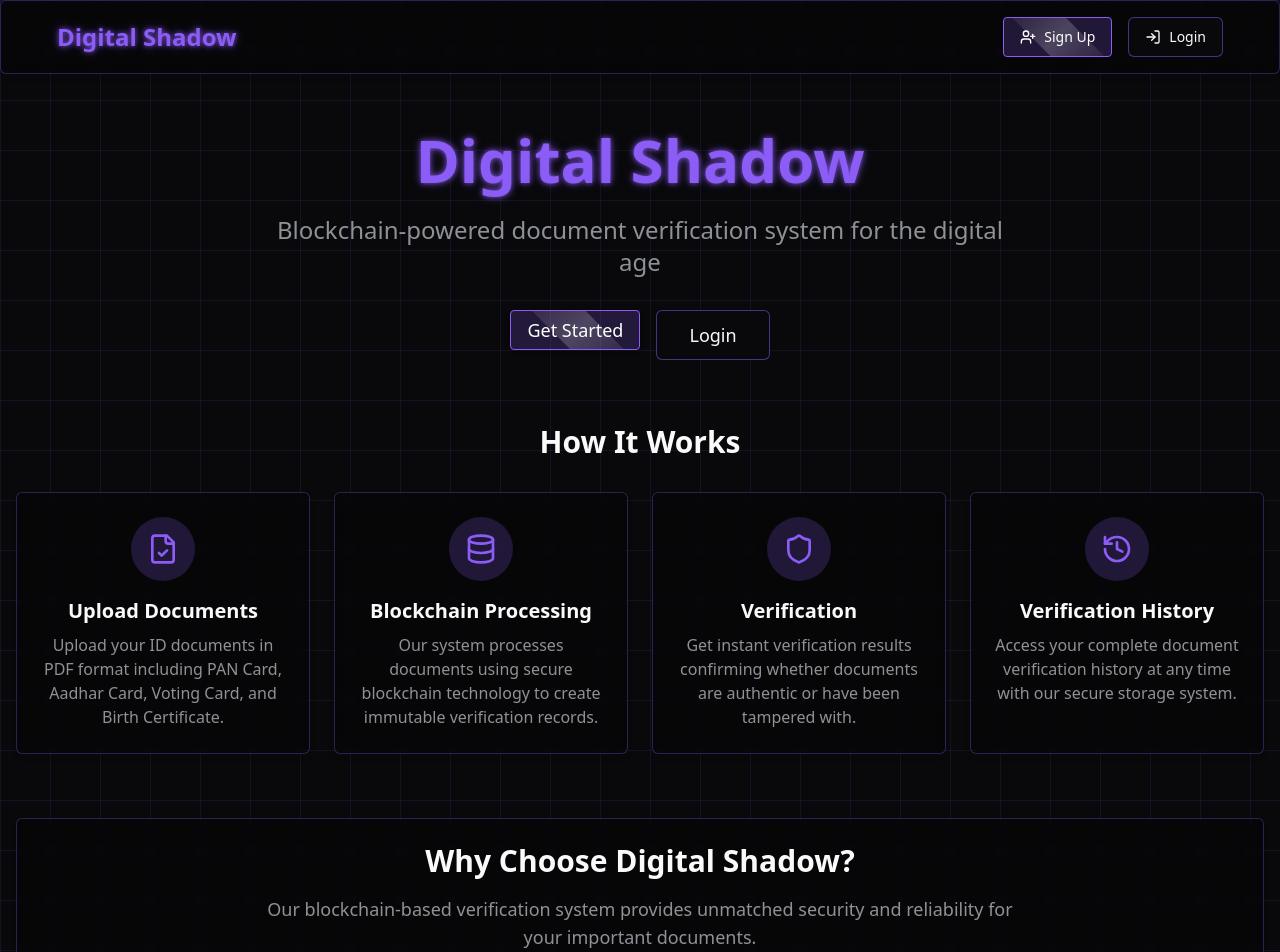
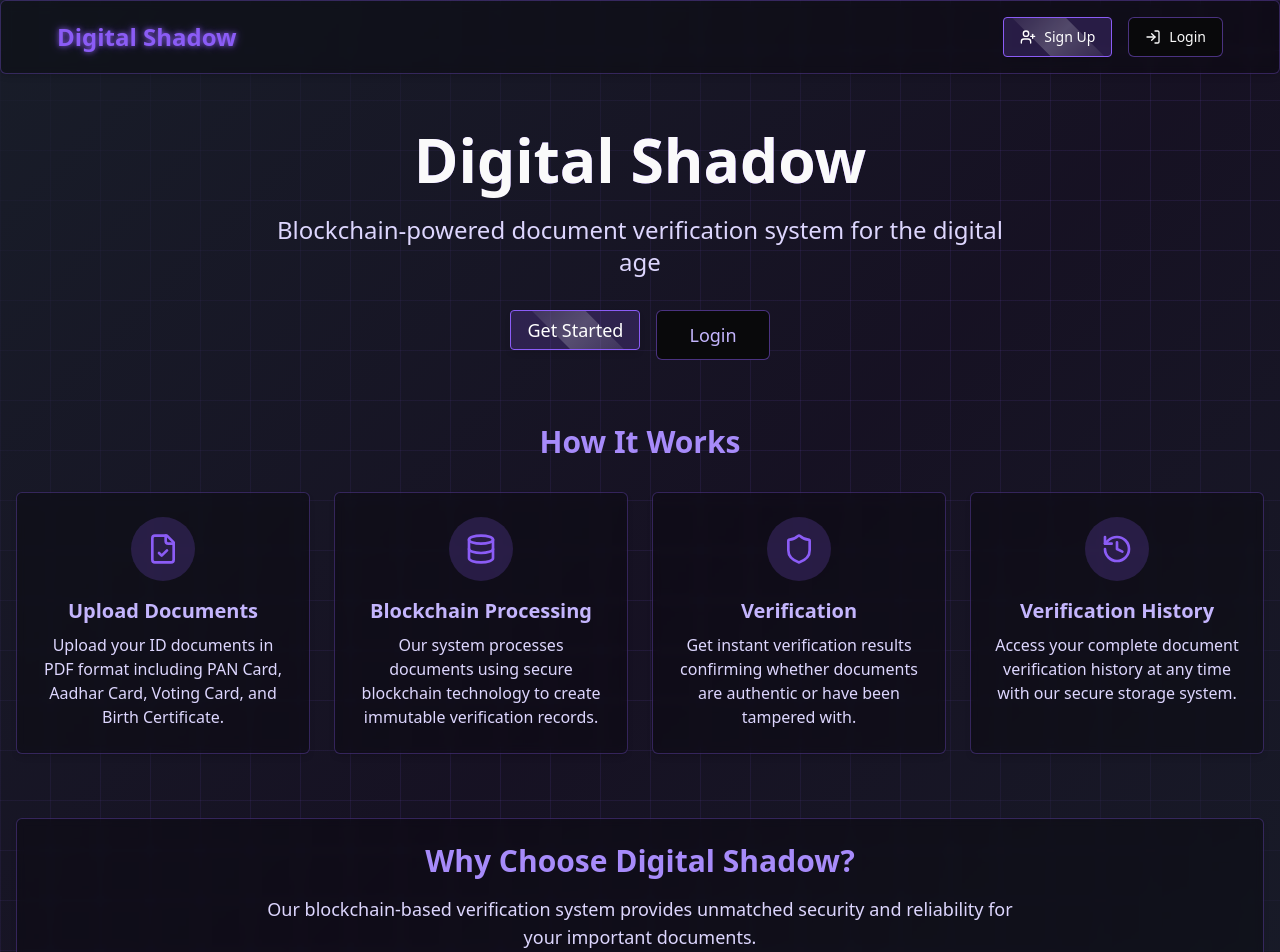
Before and after one commit to Kryan66/digital-shadow-verify-vault, a React (Vite) app: page / in a window 1280 px wide. Shown: the top 952 px of the page. Built offline with nearby package versions, Linux system fonts and the light colour scheme.

Commit message:
Refactor: Enhance UI with color and animation
Add more purple color variations and animation effects to the UI.

```diff
--- a/src/pages/Index.tsx
+++ b/src/pages/Index.tsx
@@ -1,4 +1,3 @@
-
 import Navbar from "@/components/Navbar";
 import Footer from "@/components/Footer";
 import CyberCard from "@/components/CyberCard";
@@ -8,26 +7,29 @@ import { Shield, Database, FileCheck, History } from "lucide-react";
 
 const Index = () => {
   return (
-    <div className="flex flex-col min-h-screen">
+    <div className="flex flex-col min-h-screen bg-gradient-to-br from-cyber-black/90 via-cyber-purple/10 to-cyber-black/90 animate-gradient-shift">
       <Navbar />
 
       <main className="flex-grow container mx-auto px-4 py-8">
         <section className="mb-16 text-center">
           <div className="max-w-3xl mx-auto">
-            <h1 className="text-4xl md:text-5xl lg:text-6xl font-bold mb-6 neon-text">
+            <h1 className="text-4xl md:text-5xl lg:text-6xl font-bold mb-6 text-transparent bg-clip-text bg-gradient-to-r from-cyber-purple-400 to-cyber-purple-600 animate-pulse-color">
               Digital Shadow
             </h1>
-            <p className="text-xl md:text-2xl mb-8 text-cyber-gray">
+            <p className="text-xl md:text-2xl mb-8 text-cyber-purple-200">
               Blockchain-powered document verification system for the digital age
             </p>
             <div className="flex flex-col sm:flex-row justify-center gap-4">
-              <Link to="/auth/signup">
-                <Button className="cyber-button text-lg py-6 px-8">
+              <Link to="/auth/signup" className="group">
+                <Button className="cyber-button text-lg py-6 px-8 group-hover:bg-cyber-purple-500 transition-colors duration-300">
                   Get Started
                 </Button>
               </Link>
-              <Link to="/auth/login">
-                <Button variant="outline" className="border-cyber-purple/50 hover:border-cyber-purple/80 text-lg py-6 px-8">
+              <Link to="/auth/login" className="group">
+                <Button
+                  variant="outline"
+                  className="border-cyber-purple/50 hover:border-cyber-purple-600 text-cyber-purple-300 hover:text-cyber-purple-100 text-lg py-6 px-8 transition-all duration-300 group-hover:scale-105"
+                >
                   Login
                 </Button>
               </Link>
@@ -36,51 +38,51 @@ const Index = () => {
         </section>
 
         <section className="mb-16">
-          <h2 className="text-3xl font-bold mb-8 text-center">How It Works</h2>
+          <h2 className="text-3xl font-bold mb-8 text-center text-cyber-purple-400">How It Works</h2>
           <div className="grid grid-cols-1 md:grid-cols-2 lg:grid-cols-4 gap-6">
-            <CyberCard className="h-full">
+            <CyberCard className="h-full hover:scale-105 transition-transform duration-300">
               <div className="flex flex-col items-center text-center">
-                <div className="mb-4 p-4 rounded-full bg-cyber-purple/20 text-cyber-purple">
+                <div className="mb-4 p-4 rounded-full bg-cyber-purple/20 text-cyber-purple-500">
                   <FileCheck size={32} />
                 </div>
-                <h3 className="text-xl font-semibold mb-2">Upload Documents</h3>
-                <p className="text-cyber-gray">
+                <h3 className="text-xl font-semibold mb-2 text-cyber-purple-300">Upload Documents</h3>
+                <p className="text-cyber-purple-200">
                   Upload your ID documents in PDF format including PAN Card, Aadhar Card, Voting Card, and Birth Certificate.
                 </p>
               </div>
             </CyberCard>
 
-            <CyberCard className="h-full">
+            <CyberCard className="h-full hover:scale-105 transition-transform duration-300">
               <div className="flex flex-col items-center text-center">
-                <div className="mb-4 p-4 rounded-full bg-cyber-purple/20 text-cyber-purple">
+                <div className="mb-4 p-4 rounded-full bg-cyber-purple/20 text-cyber-purple-500">
                   <Database size={32} />
                 </div>
-                <h3 className="text-xl font-semibold mb-2">Blockchain Processing</h3>
-                <p className="text-cyber-gray">
+                <h3 className="text-xl font-semibold mb-2 text-cyber-purple-300">Blockchain Processing</h3>
+                <p className="text-cyber-purple-200">
                   Our system processes documents using secure blockchain technology to create immutable verification records.
                 </p>
               </div>
             </CyberCard>
 
-            <CyberCard className="h-full">
+            <CyberCard className="h-full hover:scale-105 transition-transform duration-300">
               <div className="flex flex-col items-center text-center">
-                <div className="mb-4 p-4 rounded-full bg-cyber-purple/20 text-cyber-purple">
+                <div className="mb-4 p-4 rounded-full bg-cyber-purple/20 text-cyber-purple-500">
                   <Shield size={32} />
                 </div>
-                <h3 className="text-xl font-semibold mb-2">Verification</h3>
-                <p className="text-cyber-gray">
+                <h3 className="text-xl font-semibold mb-2 text-cyber-purple-300">Verification</h3>
+                <p className="text-cyber-purple-200">
                   Get instant verification results confirming whether documents are authentic or have been tampered with.
                 </p>
               </div>
             </CyberCard>
 
-            <CyberCard className="h-full">
+            <CyberCard className="h-full hover:scale-105 transition-transform duration-300">
               <div className="flex flex-col items-center text-center">
-                <div className="mb-4 p-4 rounded-full bg-cyber-purple/20 text-cyber-purple">
+                <div className="mb-4 p-4 rounded-full bg-cyber-purple/20 text-cyber-purple-500">
                   <History size={32} />
                 </div>
-                <h3 className="text-xl font-semibold mb-2">Verification History</h3>
-                <p className="text-cyber-gray">
+                <h3 className="text-xl font-semibold mb-2 text-cyber-purple-300">Verification History</h3>
+                <p className="text-cyber-purple-200">
                   Access your complete document verification history at any time with our secure storage system.
                 </p>
               </div>
@@ -91,29 +93,29 @@ const Index = () => {
         <section className="mb-16">
           <CyberCard>
             <div className="text-center">
-              <h2 className="text-3xl font-bold mb-4">Why Choose Digital Shadow?</h2>
-              <p className="text-lg text-cyber-gray mb-8 max-w-3xl mx-auto">
+              <h2 className="text-3xl font-bold mb-4 text-cyber-purple-400">Why Choose Digital Shadow?</h2>
+              <p className="text-lg text-cyber-purple-200 mb-8 max-w-3xl mx-auto">
                 Our blockchain-based verification system provides unmatched security and reliability for your important documents.
               </p>
 
               <div className="grid grid-cols-1 md:grid-cols-3 gap-6 text-left">
                 <div>
                   <h3 className="text-xl font-semibold mb-2 text-cyber-blue">Secure & Tamper-Proof</h3>
-                  <p className="text-cyber-gray">
+                  <p className="text-cyber-purple-200">
                     Blockchain technology ensures that verification results cannot be altered or falsified.
                   </p>
                 </div>
 
                 <div>
                   <h3 className="text-xl font-semibold mb-2 text-cyber-blue">Instant Verification</h3>
-                  <p className="text-cyber-gray">
+                  <p className="text-cyber-purple-200">
                     Get real-time results on document authenticity without lengthy waiting periods.
                   </p>
                 </div>
 
                 <div>
                   <h3 className="text-xl font-semibold mb-2 text-cyber-blue">Privacy Focused</h3>
-                  <p className="text-cyber-gray">
+                  <p className="text-cyber-purple-200">
                     Your documents are securely handled with advanced encryption and privacy controls.
                   </p>
                 </div>
--- a/tailwind.config.ts
+++ b/tailwind.config.ts
@@ -1,4 +1,3 @@
-
 import type { Config } from "tailwindcss";
 
 export default {
@@ -58,8 +57,22 @@ export default {
           "gray": "#8E9196",
           "blue": "#1EAEDB",
           "dark-blue": "#0FA0CE",
-					"purple": "#8B5CF6",
+          "purple": {
+            DEFAULT: "#8B5CF6",
+            50: "#F5F3FF",
+            100: "#EDE9FE",
+            200: "#DDD6FE",
+            300: "#C4B5FD",
+            400: "#A78BFA",
+            500: "#8B5CF6",
+            600: "#7C3AED",
+            700: "#6D28D9",
+            800: "#5B21B6",
+            900: "#4C1D95"
+          },
           "pink": "#D946EF",
+          "neon-purple": "#BB86FC",
+          "cyber-purple": "#8B5CF6"
         }
       },
       borderRadius: {
@@ -101,13 +114,36 @@ export default {
             transform: 'translateY(1000%)',
             opacity: '0.5'
           }
+        },
+        "pulse-color": {
+          "0%, 100%": {
+            color: "hsl(var(--cyber-purple-500))",
+            transform: "scale(1)"
+          },
+          "50%": {
+            color: "hsl(var(--cyber-purple-600))",
+            transform: "scale(1.05)"
+          }
+        },
+        "gradient-shift": {
+          "0%": {
+            "background-position": "0% 50%"
+          },
+          "50%": {
+            "background-position": "100% 50%"
+          },
+          "100%": {
+            "background-position": "0% 50%"
+          }
         }
       },
       animation: {
         'accordion-down': 'accordion-down 0.2s ease-out',
         'accordion-up': 'accordion-up 0.2s ease-out',
         'pulse-glow': 'pulse-glow 2s infinite',
-				'matrix-effect': 'matrix-effect 20s linear infinite'
+        'matrix-effect': 'matrix-effect 20s linear infinite',
+        "pulse-color": "pulse-color 3s ease-in-out infinite",
+        "gradient-shift": "gradient-shift 10s ease infinite"
       },
       backgroundImage: {
         'cyber-grid': "linear-gradient(to right, rgba(139, 92, 246, 0.1) 1px, transparent 1px), linear-gradient(to bottom, rgba(139, 92, 246, 0.1) 1px, transparent 1px)",
```
Lines whose indentation alone changed are shown as unchanged.
